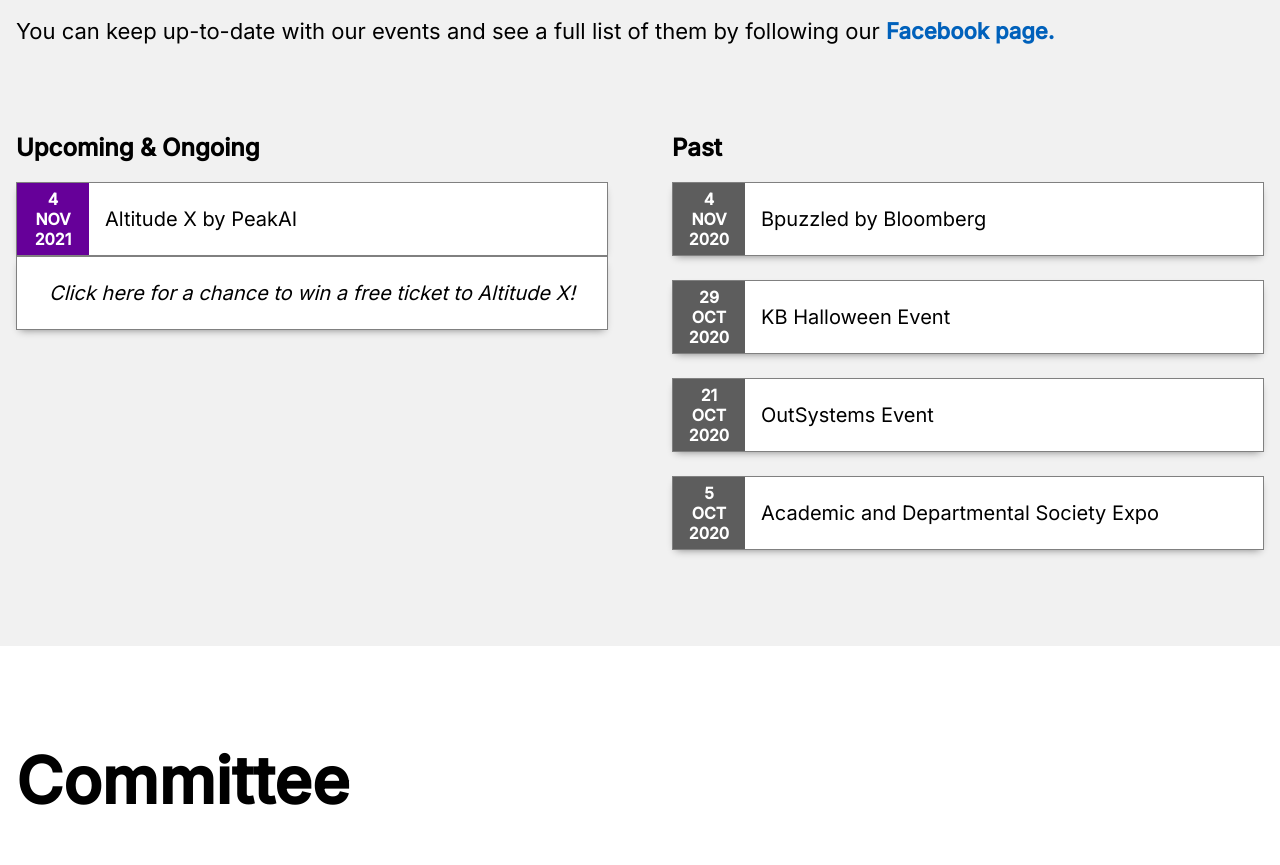
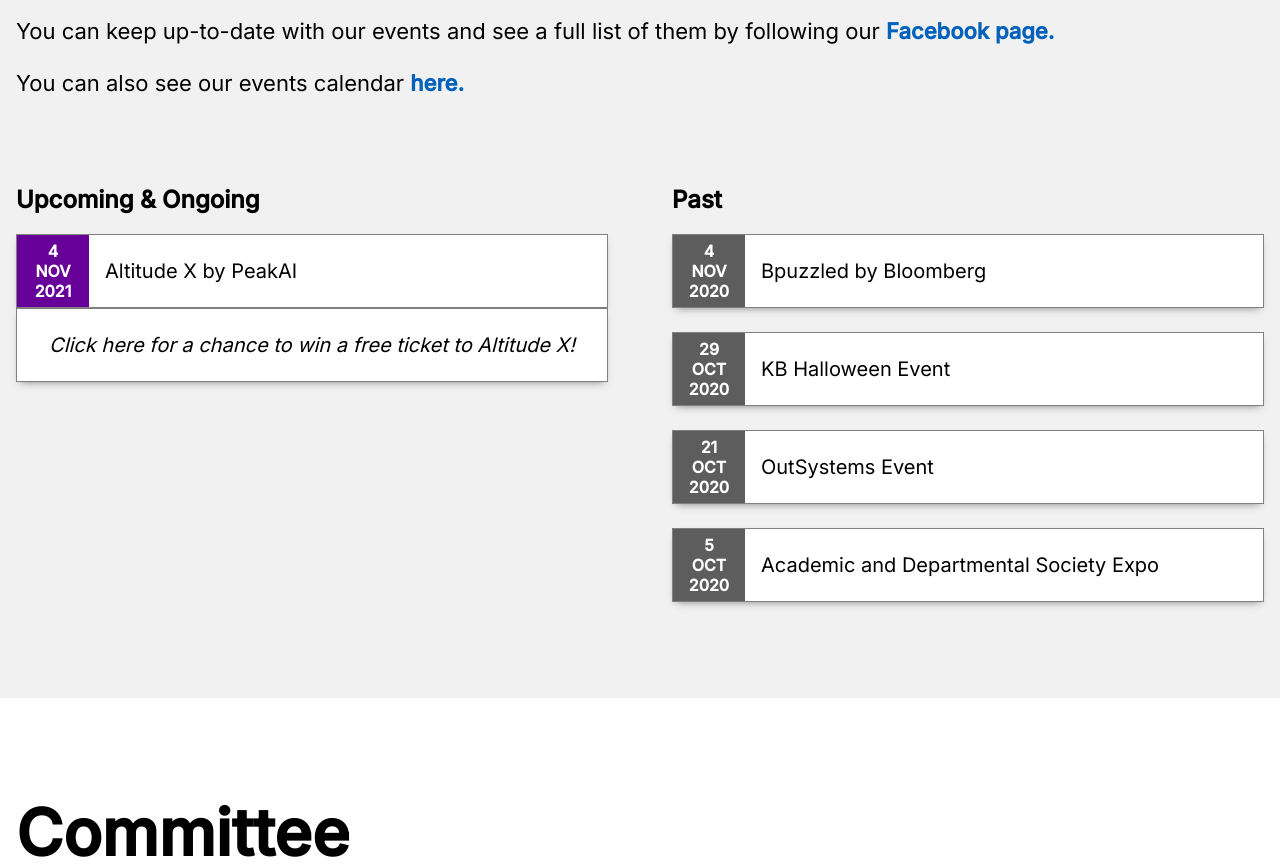
Before and after one commit to unicsmcr/unicsmcr-2021, a website: page site/index.html in a window 1280 px wide. Shown: the part 1634-2499 px from the top of the page. Drawn offline with nearby package versions, Linux system fonts and the light colour scheme; files that its build step writes are made by us from their sources; files whose address does not match are found by name.

Commit message:
Link to calendar

```diff
--- a/site/index.html
+++ b/site/index.html
@@ -244,6 +244,14 @@
             >Facebook page.</a
           >
         </p>
+        <p>
+          You can also see our events calendar <a
+          href = "https://calendar.google.com/calendar/embed?src=98ae4449f97bb3e8675a6f4d1cd2037b7a00242d21af729b5b464781cef1f614%40group.calendar.google.com&ctz=Europe%2FLondon"
+          target="_blank"
+          rel="noreferrer"
+          >here.</a
+          >
+        </p>
         <div id="events-lists">
           <section id="upcoming-events">
             <h2>Upcoming & Ongoing</h2>
```
